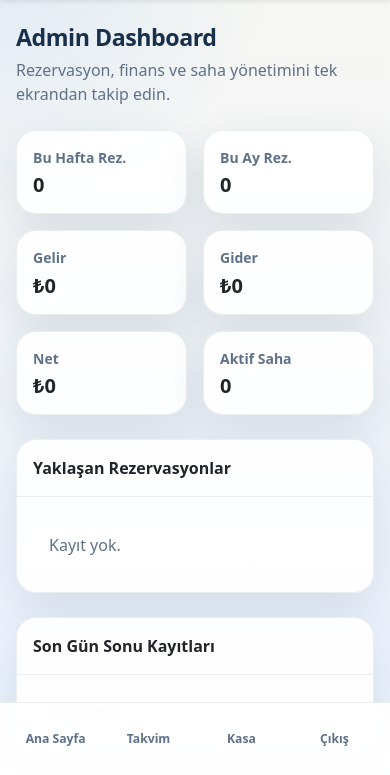
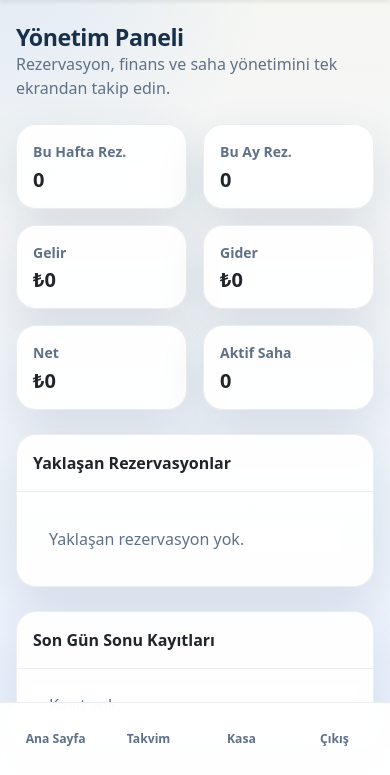
Before and after one commit to ysfkcbs/SahaTakvim, a Flask app: page /admin-dashboard in a window 390 px wide. Shown: the part 69-844 px from the top of the page. Run offline with Flask 3, Linux system fonts and the light colour scheme; the visitor is signed in with stand-in values (Sample User, id 1); data that the repository does not hold is empty.

Commit message:
Polish mobile dashboards and strengthen PWA icon assets

```diff
--- a/app/static/css/style.css
+++ b/app/static/css/style.css
@@ -125,6 +125,59 @@ body.is-standalone .app-navbar {
   margin-bottom: 0.35rem;
   color: var(--app-text-soft);
   font-weight: 600;
+}
+
+.dashboard-kpi-card .card-body {
+  height: 100%;
+}
+
+.dashboard-status-badge {
+  display: inline-flex;
+  align-items: center;
+  justify-content: center;
+  min-height: 2rem;
+  padding: 0.3rem 0.75rem;
+  border-radius: 999px;
+  font-size: 0.78rem;
+  font-weight: 700;
+  line-height: 1.2;
+}
+
+.dashboard-status-badge.is-subscriber {
+  color: #11653d;
+  background: rgba(25, 135, 84, 0.14);
+}
+
+.dashboard-status-badge.is-match {
+  color: #a14d00;
+  background: rgba(253, 126, 20, 0.16);
+}
+
+.dashboard-status-badge.is-paid {
+  color: #11653d;
+  background: rgba(25, 135, 84, 0.14);
+}
+
+.dashboard-status-badge.is-pending {
+  color: #8a5a00;
+  background: rgba(255, 193, 7, 0.2);
+}
+
+.dashboard-list {
+  gap: 0.65rem;
+}
+
+.dashboard-list-item {
+  display: flex;
+  align-items: center;
+  justify-content: space-between;
+  gap: 1rem;
+  padding-inline: 0;
+  border-color: rgba(22, 46, 84, 0.08);
+}
+
+.dashboard-empty-row {
+  color: var(--app-text-soft);
 }
 
 .page-header,
@@ -1201,6 +1254,11 @@ body.is-standalone .mobile-bottom-nav {
     content: none;
   }
 
+  .dashboard-list-item {
+    align-items: flex-start;
+    flex-direction: column;
+  }
+
   .admin-item-head,
   .admin-toggle-card {
     flex-direction: column;
--- a/app/templates/base.html
+++ b/app/templates/base.html
@@ -12,8 +12,9 @@
   <meta name="mobile-web-app-capable" content="yes">
   <title>{% block title %}Saha Takvim{% endblock %}</title>
   <link rel="manifest" href="{{ url_for('main.web_manifest') }}">
+  <link rel="icon" type="image/png" sizes="192x192" href="{{ url_for('static', filename='icons/app-icon-192.png') }}">
   <link rel="icon" type="image/svg+xml" href="{{ url_for('static', filename='icons/app-icon.svg') }}">
-  <link rel="apple-touch-icon" href="{{ url_for('static', filename='icons/app-icon.svg') }}">
+  <link rel="apple-touch-icon" sizes="180x180" href="{{ url_for('static', filename='icons/apple-touch-icon-180.png') }}">
   <link href="https://cdn.jsdelivr.net/npm/bootstrap@5.3.3/dist/css/bootstrap.min.css" rel="stylesheet">
   <link rel="stylesheet" href="{{ url_for('static', filename='css/style.css', v='20260404-2') }}">
 </head>
--- a/app/templates/main/admin_dashboard.html
+++ b/app/templates/main/admin_dashboard.html
@@ -2,21 +2,23 @@
 {% block content %}
 <div class="page-header mb-4">
   <div>
-    <h2 class="page-title">Admin Dashboard</h2>
+    <h2 class="page-title mb-0">Yönetim Paneli</h2>
     <p class="page-subtitle">Rezervasyon, finans ve saha yönetimini tek ekrandan takip edin.</p>
   </div>
 </div>
 <div class="row g-3 mb-4">
-  <div class="col-6 col-lg-2"><div class="card stat-card"><div class="card-body"><small>Bu Hafta Rez.</small><h4>{{ reservations_week }}</h4></div></div></div>
-  <div class="col-6 col-lg-2"><div class="card stat-card"><div class="card-body"><small>Bu Ay Rez.</small><h4>{{ reservations_month }}</h4></div></div></div>
-  <div class="col-6 col-lg-2"><div class="card stat-card"><div class="card-body"><small>Gelir</small><h4>₺{{ '%.0f'|format(month_income|float) }}</h4></div></div></div>
-  <div class="col-6 col-lg-2"><div class="card stat-card"><div class="card-body"><small>Gider</small><h4>₺{{ '%.0f'|format(month_expenses|float) }}</h4></div></div></div>
-  <div class="col-6 col-lg-2"><div class="card stat-card"><div class="card-body"><small>Net</small><h4>₺{{ '%.0f'|format(net_result|float) }}</h4></div></div></div>
-  <div class="col-6 col-lg-2"><div class="card stat-card"><div class="card-body"><small>Aktif Saha</small><h4>{{ active_fields }}</h4></div></div></div>
+  <div class="col-6 col-lg-2"><div class="card stat-card dashboard-kpi-card"><div class="card-body"><small>Bu Hafta Rez.</small><h4>{{ reservations_week }}</h4></div></div></div>
+  <div class="col-6 col-lg-2"><div class="card stat-card dashboard-kpi-card"><div class="card-body"><small>Bu Ay Rez.</small><h4>{{ reservations_month }}</h4></div></div></div>
+  <div class="col-6 col-lg-2"><div class="card stat-card dashboard-kpi-card"><div class="card-body"><small>Gelir</small><h4>₺{{ '%.0f'|format(month_income|float) }}</h4></div></div></div>
+  <div class="col-6 col-lg-2"><div class="card stat-card dashboard-kpi-card"><div class="card-body"><small>Gider</small><h4>₺{{ '%.0f'|format(month_expenses|float) }}</h4></div></div></div>
+  <div class="col-6 col-lg-2"><div class="card stat-card dashboard-kpi-card"><div class="card-body"><small>Net</small><h4>₺{{ '%.0f'|format(net_result|float) }}</h4></div></div></div>
+  <div class="col-6 col-lg-2"><div class="card stat-card dashboard-kpi-card"><div class="card-body"><small>Aktif Saha</small><h4>{{ active_fields }}</h4></div></div></div>
 </div>
 <div class="row g-4">
   <div class="col-lg-7">
-    <div class="card"><div class="card-header">Yaklaşan Rezervasyonlar</div><div class="card-body">
+    <div class="card">
+      <div class="card-header">Yaklaşan Rezervasyonlar</div>
+      <div class="card-body">
         <table class="table table-hover mobile-stack-table">
           <thead><tr><th>Tarih</th><th>Saat</th><th>Ad</th><th>Tür</th><th>Kapora</th></tr></thead>
           <tbody>
@@ -25,20 +27,24 @@
             <td data-label="Tarih">{{r.reservation_date}}</td>
             <td data-label="Saat">{{'%02d:00'|format(r.reservation_hour)}}</td>
             <td data-label="Ad">{{r.customer_name}}</td>
-          <td data-label="Tür"><span class="badge bg-{{'primary' if r.reservation_type=='abone' else 'secondary'}}">{{r.reservation_type}}</span></td>
-          <td data-label="Kapora">{{'✅' if r.deposit_paid else '⏳'}}</td>
+            <td data-label="Tür"><span class="dashboard-status-badge {{ 'is-subscriber' if r.reservation_type == 'abone' else 'is-match' }}">{{ 'Abone' if r.reservation_type == 'abone' else 'Tek Saatlik' }}</span></td>
+            <td data-label="Kapora"><span class="dashboard-status-badge {{ 'is-paid' if r.deposit_paid else 'is-pending' }}">{{ 'Alındı' if r.deposit_paid else 'Bekliyor' }}</span></td>
           </tr>
           {% else %}
-        <tr><td colspan="5">Kayıt yok.</td></tr>
+          <tr><td colspan="5" class="dashboard-empty-row">Yaklaşan rezervasyon yok.</td></tr>
           {% endfor %}
           </tbody>
         </table>
-    </div></div>
+      </div>
+    </div>
   </div>
   <div class="col-lg-5">
-    <div class="card"><div class="card-header">Son Gün Sonu Kayıtları</div><div class="card-body">
-      <ul class="list-group list-group-flush">{% for c in daily_closings %}<li class="list-group-item d-flex justify-content-between"><span>{{c.closing_date}}</span><strong>₺{{ '%.0f'|format((c.card_total|float) + (c.cash_total|float) + (c.iban_total|float)) }}</strong></li>{% else %}<li class="list-group-item">Kayıt yok.</li>{% endfor %}</ul>
-    </div></div>
+    <div class="card">
+      <div class="card-header">Son Gün Sonu Kayıtları</div>
+      <div class="card-body">
+        <ul class="list-group list-group-flush dashboard-list">{% for c in daily_closings %}<li class="list-group-item dashboard-list-item"><span>{{c.closing_date}}</span><strong>₺{{ '%.0f'|format((c.card_total|float) + (c.cash_total|float) + (c.iban_total|float)) }}</strong></li>{% else %}<li class="list-group-item dashboard-empty-row">Kayıt yok.</li>{% endfor %}</ul>
+      </div>
+    </div>
   </div>
 </div>
 {% endblock %}
```
Also changed, not shown: app/auth/routes.py (+3 -27 lines), app/static/service-worker.js (+5 -2 lines), app/templates/main/employee_dashboard.html (+11 -7 lines), app/static/icons/app-icon-192.png (added), app/static/icons/app-icon-512.png (added), app/static/icons/apple-touch-icon-180.png (added), app/static/manifest.webmanifest. Lines whose indentation alone changed are shown as unchanged.
